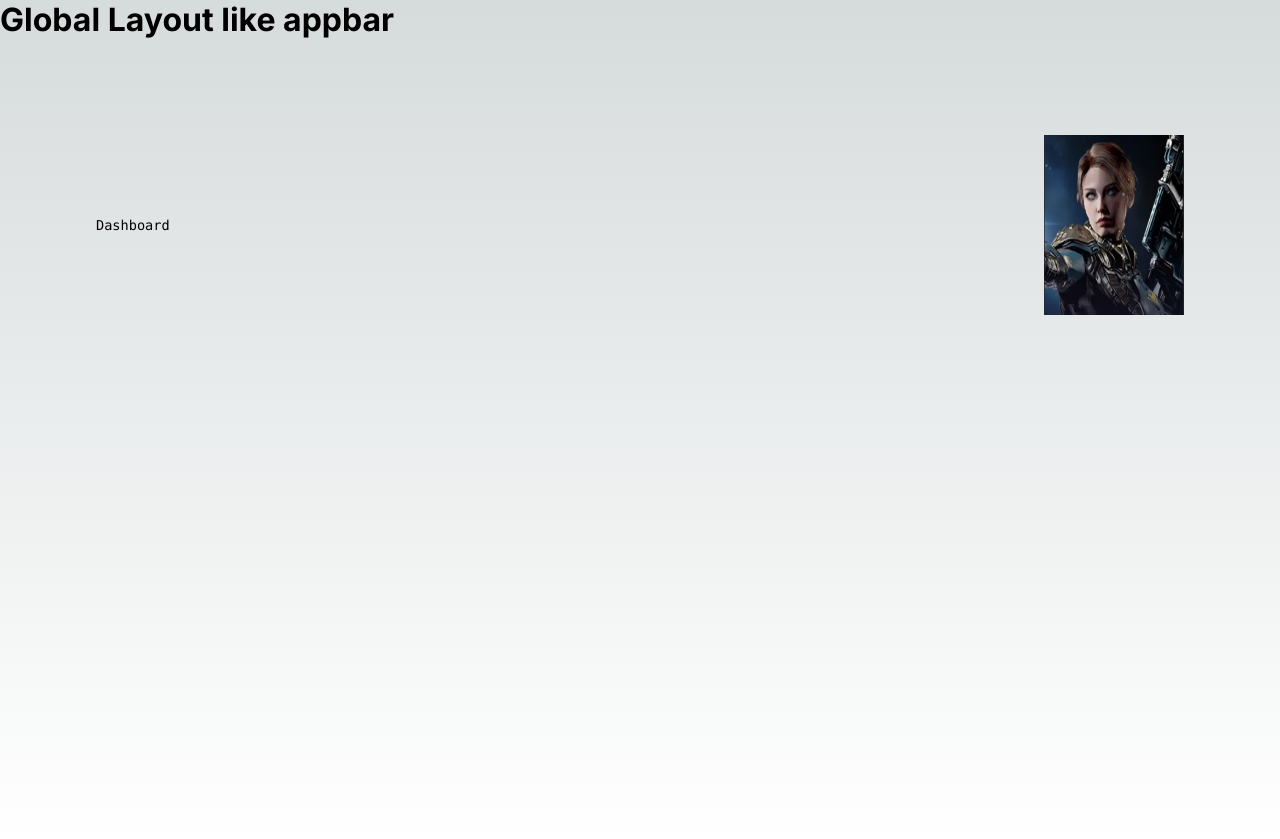
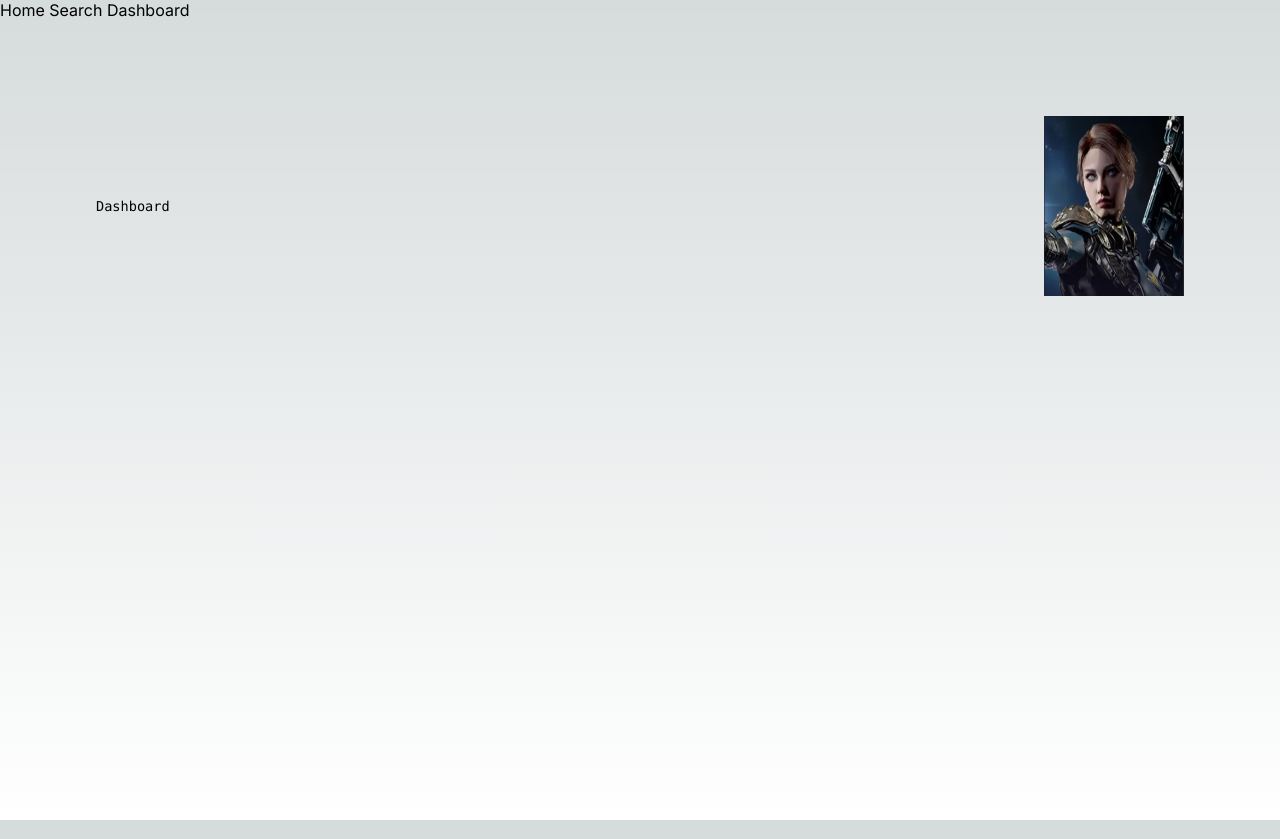
Before and after one commit to fito-cheol/next_js_template, a Next.js app: page / in a window 1280 px wide. Built offline with nearby package versions, Linux system fonts and the light colour scheme.

Commit message:
Add components

```diff
--- a/src/app/layout.tsx
+++ b/src/app/layout.tsx
@@ -1,5 +1,6 @@
 import "./globals.scss";
 import { Inter } from "next/font/google";
+import Header from "common/components/Header/header";
 
 const inter = Inter({ subsets: ["latin"] });
 
@@ -22,7 +23,7 @@ export default function RootLayout({
   return (
     <html lang="en">
       <body className={inter.className}>
-        <h1> Global Layout like appbar </h1>
+        <Header />
         {children}
       </body>
     </html>
--- /dev/null
+++ b/src/common/components/Header/header.tsx
@@ -0,0 +1,15 @@
+import Link from "next/link";
+
+const linkStyle = {
+  marginRight: 15,
+};
+
+const Header = () => (
+  <div>
+    <Link href="/"> Home </Link>
+    <Link href="/search"> Search </Link>
+    <Link href="/dashboard"> Dashboard </Link>
+  </div>
+);
+
+export default Header;
```
Also changed, not shown: 1 other file (tests, documents, lock files or other folders).
